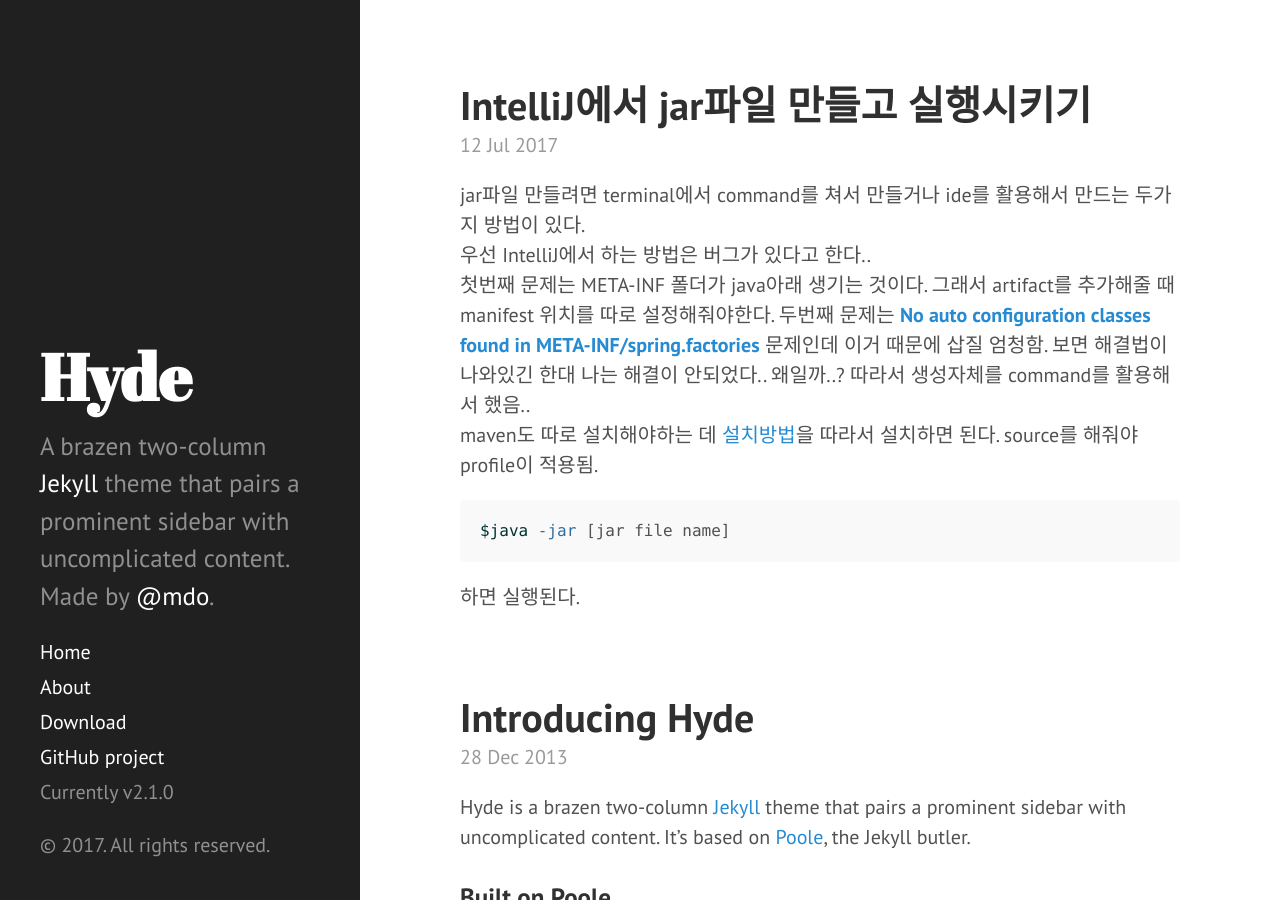
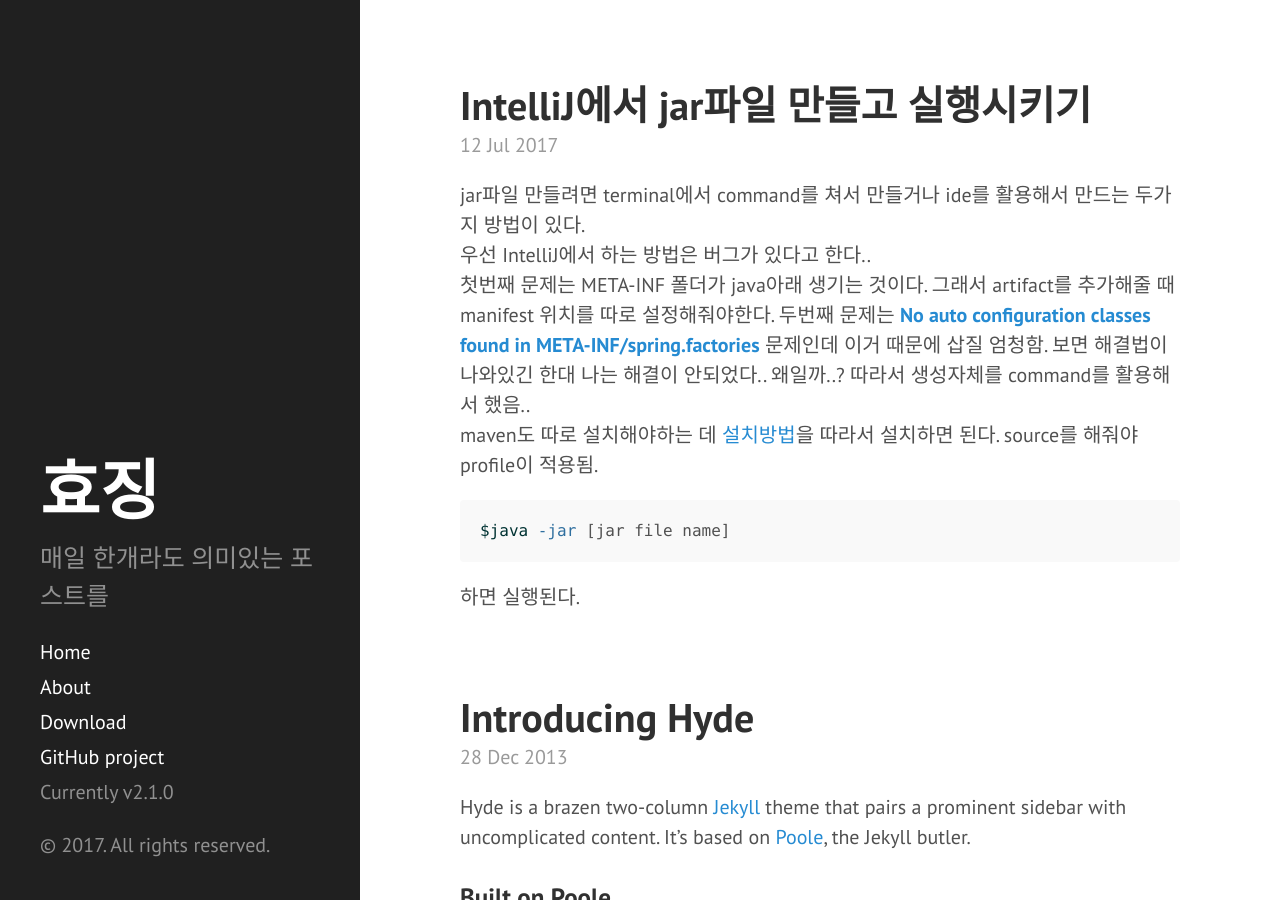
Before and after one commit to KimHyoJin/TIL, a Jekyll site: the page built from index.html, in a window 1280 px wide and 900 px high. Built offline with Jekyll 4.4.1, drawn with Linux system fonts in a browser that asks for light colours; Markdown is read by kramdown in place of the engine named in the settings; the list of posts is cut into pages by our own code.

```diff
--- a/_config.yml
+++ b/_config.yml
@@ -7,14 +7,14 @@ permalink:        pretty
 relative_permalinks: true
 
 # Setup
-title:            Hyde
+title:            효징
 tagline:          'A Jekyll theme'
-description:      'A brazen two-column <a href="http://jekyllrb.com" target="_blank">Jekyll</a> theme that pairs a prominent sidebar with uncomplicated content. Made by <a href="https://twitter.com/mdo" target="_blank">@mdo</a>.'
-url:              http://hyde.getpoole.com
+description:      '매일 한개라도 의미있는 포스트를'
+url:              https://kimhyojin.github.io
 baseurl:          /
 
 author:
-  name:           'Mark Otto'
+  name:           'Kim Hyo Jin'
   url:            https://twitter.com/mdo
 
 paginate:         5
@@ -23,4 +23,4 @@ paginate:         5
 version:          2.1.0
 
 github:
-  repo:           https://github.com/poole/hyde
+  repo:           https://github.com/kimhyojin
```
Also changed, not shown: 1 other file.
